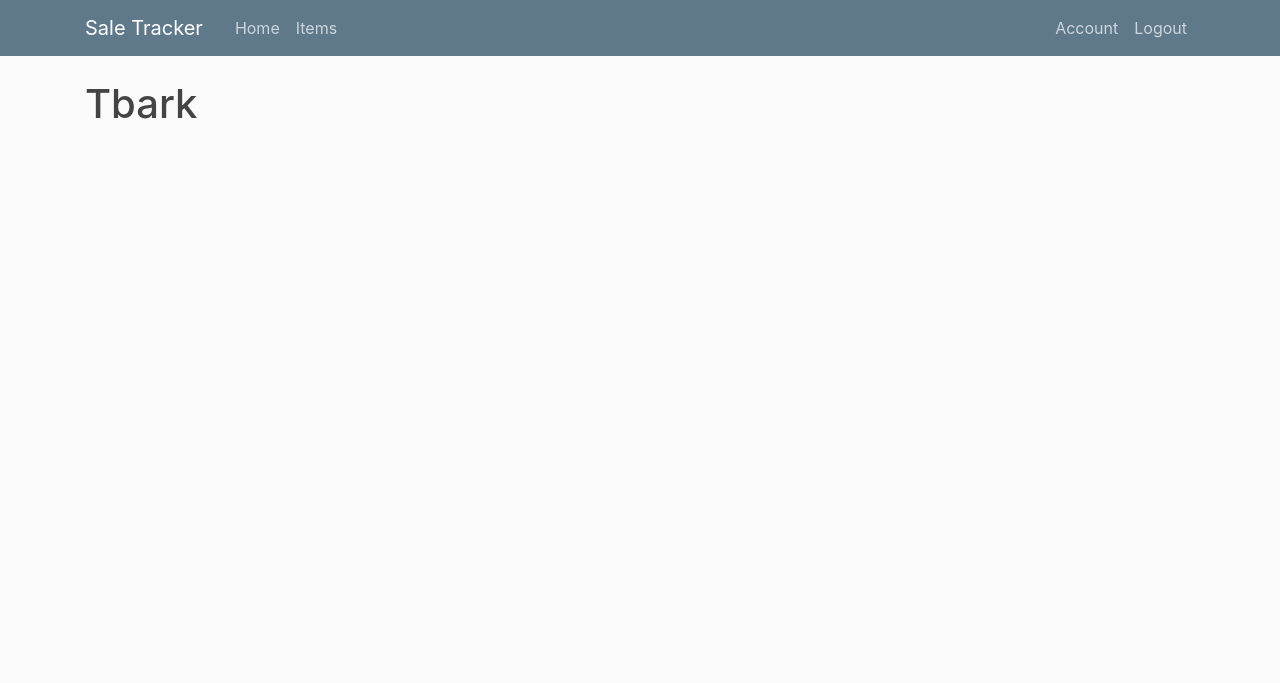
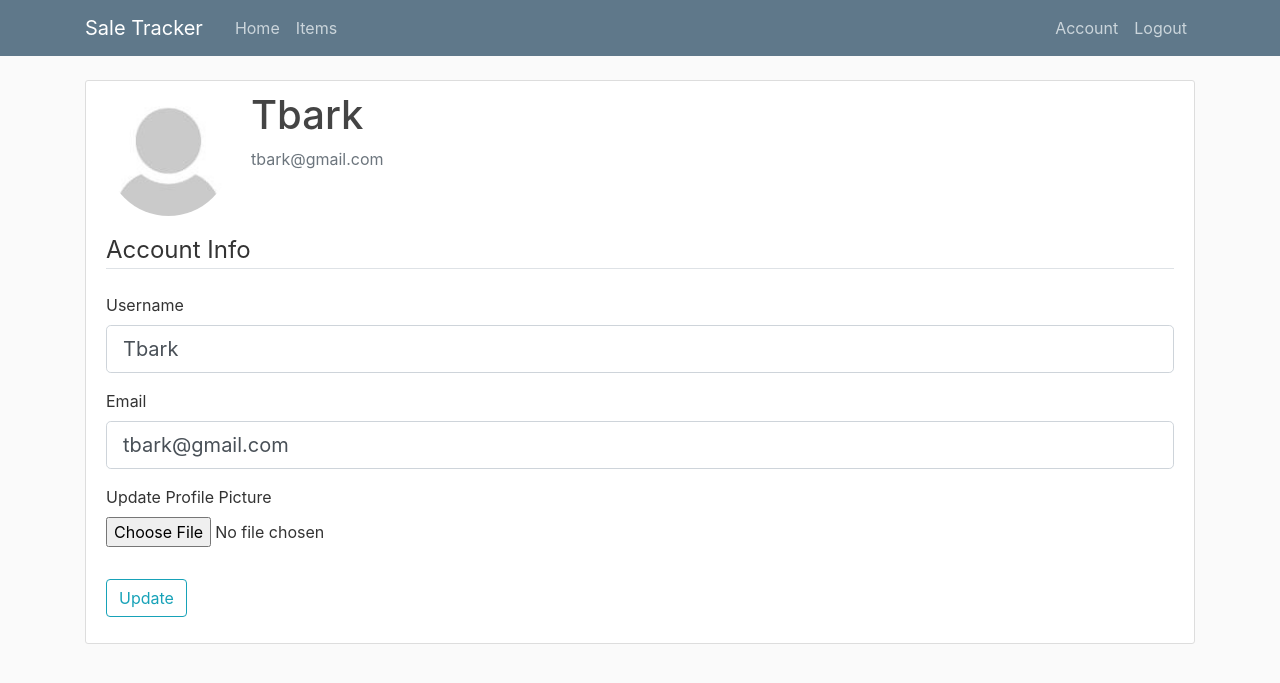
Before and after one commit to ThomasBarker220/SaleTrackerWebApp, a Flask app: page /account in a window 1280 px wide. Shown: the top 683 px of the page. Run offline with Flask 2, Linux system fonts and the light colour scheme; a user stored in the database is signed in; some libraries are stand-ins or nearby versions.

Commit message:
began adding options to update profile information and picture

```diff
--- a/saleWA/forms.py
+++ b/saleWA/forms.py
@@ -1,4 +1,6 @@
 from flask_wtf import FlaskForm
+from flask_wtf.file import FileField, FileAllowed
+from flask_login import current_user
 from wtforms import StringField, PasswordField, SubmitField, BooleanField
 from wtforms.validators import DataRequired, Length, Email, EqualTo, ValidationError
 from saleWA.models import Users
@@ -31,3 +33,24 @@ class LoginForm(FlaskForm):
                              validators = [DataRequired(), Length(6, 20)])
     remember = BooleanField('Remember Me')
     submit = SubmitField('Login')
+
+class UpdateAccountForm(FlaskForm): #want users to be able to update their username and email for their account
+    username = StringField('Username',
+                           validators = [DataRequired(), Length(2, 10)])
+    email = StringField('Email',
+                        validators = [DataRequired(), Email()])
+    picture = FileField('Update Profile Picture', validators=[FileAllowed(['jpg', 'png'])]) #check that the picture is an allowed file type
+
+    submit = SubmitField('Update')
+
+    def validate_username(self, username):
+        if username.data != current_user.username:
+            user = Users.query.filter_by(username=username.data).first() #query username, if this username exists in the data base already, it will be returned here, or else it will return none
+            if user:
+                raise ValidationError('That username is taken. Please choose a different one.')
+
+    def validate_email(self, email):
+        if email.data != current_user.email:
+            user = Users.query.filter_by(email=email.data).first()
+            if user:
+                raise ValidationError('That email is already in use. Please use a different one.')
--- a/saleWA/routes.py
+++ b/saleWA/routes.py
@@ -1,5 +1,5 @@
 from flask import render_template, url_for, flash, redirect, request
-from saleWA.forms import RegistrationForm, LoginForm
+from saleWA.forms import RegistrationForm, LoginForm, UpdateAccountForm
 from saleWA.models import Users, Post
 from saleWA import app, db, bcrypt
 from flask_login import login_user, current_user, logout_user, login_required
@@ -70,7 +70,19 @@ def logout():
     return redirect(url_for('home'))
 
 
-@app.route('/account')
+@app.route('/account', methods=['GET', 'POST'])
 @login_required
 def account():
-    return render_template('account.html', title='Account')
+    form = UpdateAccountForm()
+    if form.validate_on_submit(): #if form is valid
+        current_user.username = form.username.data
+        current_user.email  = form.email.data
+        db.session.commit()
+        flash('Your account information has been updated!', 'success') #success is the bootstrap class, flash a message if info is updated
+        return redirect(url_for('account')) #redirect so you don't get another post request
+    elif request.method == 'GET': #automatically populate form with current users data
+        form.username.data = current_user.username
+        form.email.data = current_user.email
+    image_file = url_for('static', filename='profile_pics/' + current_user.image_file) #use the image file stored in the database with this user
+    return render_template('account.html', title='Account',
+                           image_file=image_file, form=form)
--- a/saleWA/templates/account.html
+++ b/saleWA/templates/account.html
@@ -1,4 +1,57 @@
 {% extends "layout.html" %}
 {% block content %}
-    <h1>{{ current_user.username }}</h1>
+    <div class="content-section">
+        <div class="media">
+            <img class="rounded-circle account-img" src="{{ image_file }}">
+            <div class="media-body">
+                <h2 class="account-heading">{{ current_user.username }}</h2>
+                <p class="text-secondary">{{ current_user.email }}</p>
+            </div>
+        </div>
+            <form method="POST" action="" enctype="multipart/form-data"> <!--need encryption to display file properly-->
+                {{ form.hidden_tag() }}
+                <fieldset class="form-group">
+                    <legend class="border-bottom mb-4">Account Info</legend>
+                    <div class="form-group">
+                        {{ form.username.label(class="form-control-label") }}
+
+                        {% if form.username.errors %}
+                            {{ form.username(class="form-control form-control-lg is-invalid") }}
+                            <div class="invalid-feedback">
+                                {% for error in form.username.errors %}
+                                    <span>{{ error }}</span>
+                                {% endfor %}
+                            </div>
+                        {% else %}
+                            {{ form.username(class="form-control form-control-lg") }}
+                        {% endif %}
+                    </div>
+                    <div class="form-group">
+                        {{ form.email.label(class="form-control-label") }}
+                        {% if form.email.errors %}
+                            {{ form.email(class="form-control form-control-lg is-invalid") }}
+                            <div class="invalid-feedback">
+                                {% for error in form.email.errors %}
+                                    <span>{{ error }}</span>
+                                {% endfor %}
+                            </div>
+                        {% else %}
+                            {{ form.email(class="form-control form-control-lg") }}
+                        {% endif %}
+                    </div>
+                    <div class="form-group"> <!--create form to update profile picture-->
+                        {{ form.picture.label() }}
+                        {{ form.picture(class="form-control-file")}}
+                        {% if form.picture.errors %}
+                            {% for error in form.picture.errors %}
+                                <span class="text-danger">{{ error }}</span></br>
+                            {% endfor %}
+                        {% endif %}
+                    </div>
+                </fieldset>
+                <div class="form-group">
+                    {{ form.submit(class="btn btn-outline-info") }}
+                </div>
+            </form>
+    </div>
 {% endblock content %}
```
Also changed, not shown: instance/site.db, saleWA/static/profile_pics/default.jpg (added).
